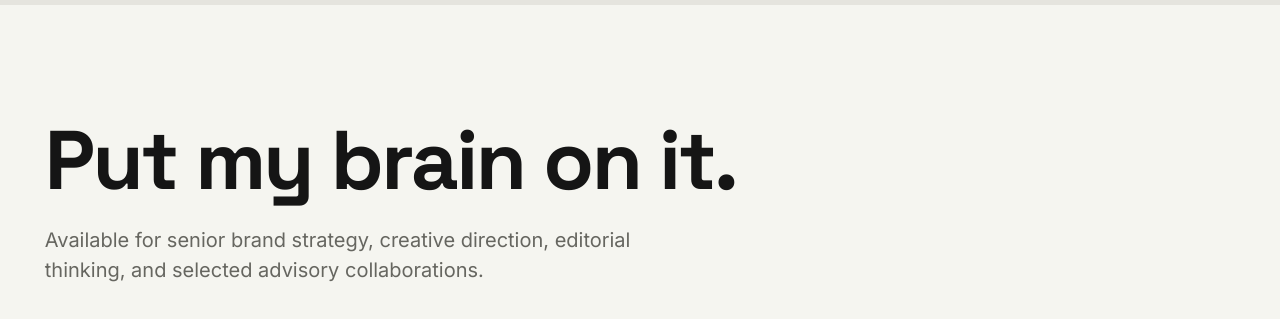
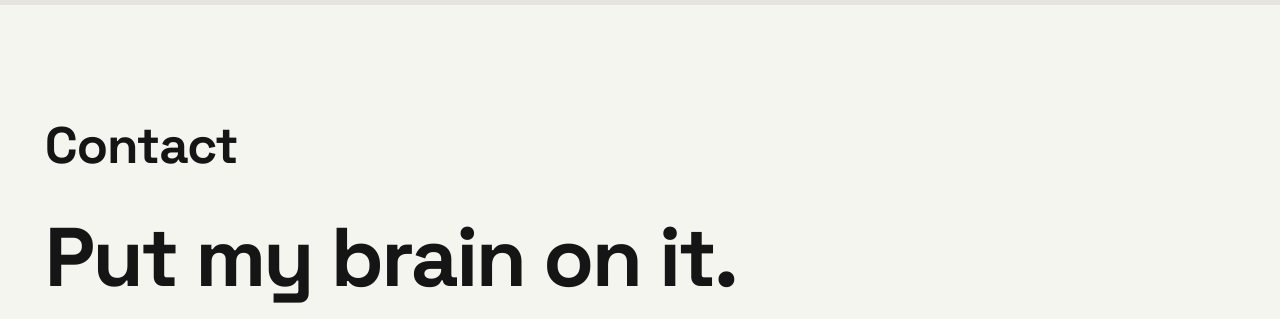
Before and after one commit to valentinaaleman/valentinaaleman.github.io, a plain HTML site: page index.html in a window 1280 px wide. Shown: the part 3690-4009 px from the top of the page. Drawn offline with Linux system fonts and the light colour scheme.

Commit message:
feat: add 'Contact' section title aligned with About and What I Bring

```diff
--- a/index.html
+++ b/index.html
@@ -851,8 +851,10 @@
     <!-- CONTACT SECTION (Color A) -->
     <section id="contact" class="section section-contact section-dark">
       <div class="container contact-container">
+        <h2 class="section-title">Contact</h2>
+
         <div class="contact-header">
-          <h2 class="contact-huge-title">Put my brain on it.</h2>
+          <h3 class="contact-huge-title">Put my brain on it.</h3>
           <p class="contact-lead">
             Available for senior brand strategy, creative direction, editorial thinking, and selected advisory collaborations.
           </p>
--- a/style.css
+++ b/style.css
@@ -1579,6 +1579,7 @@ body {
 }
 
 .contact-header {
+  margin-top: 2.5rem;
   margin-bottom: 3.5rem;
 }
 
```
